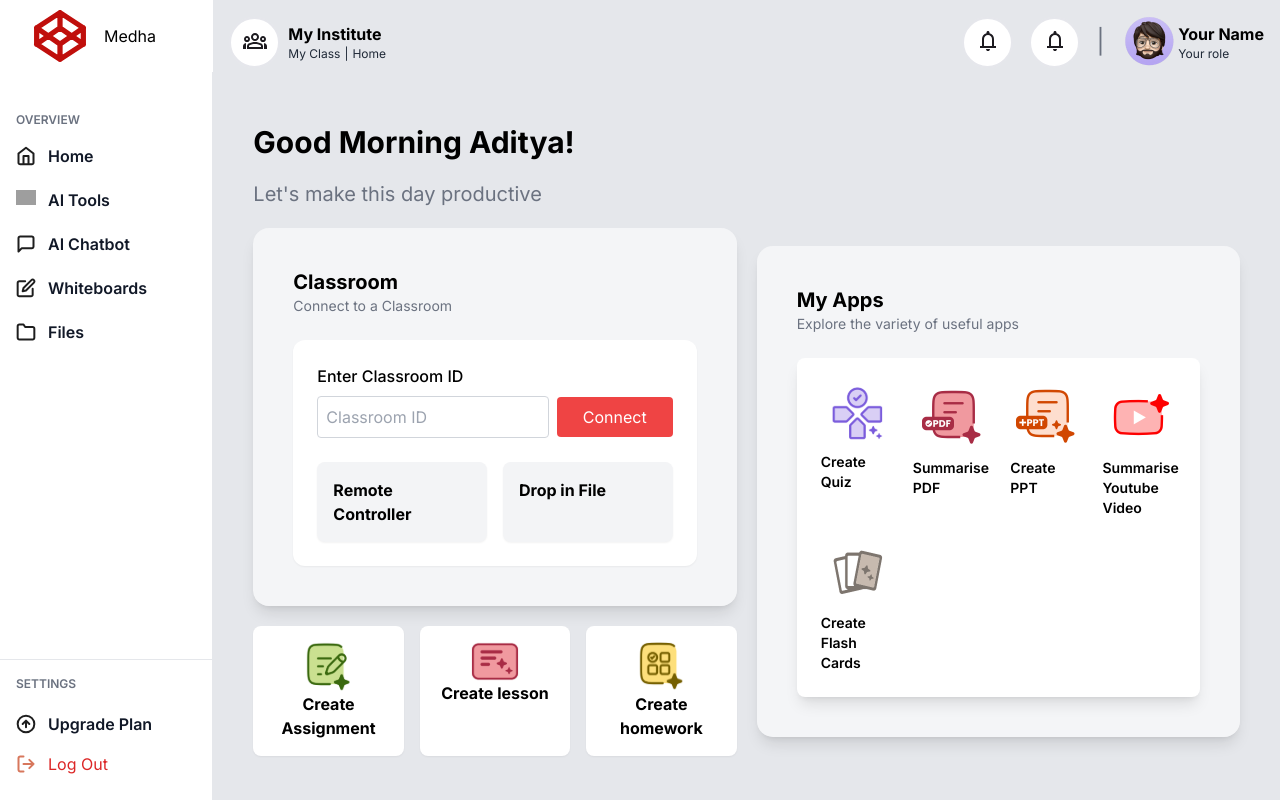
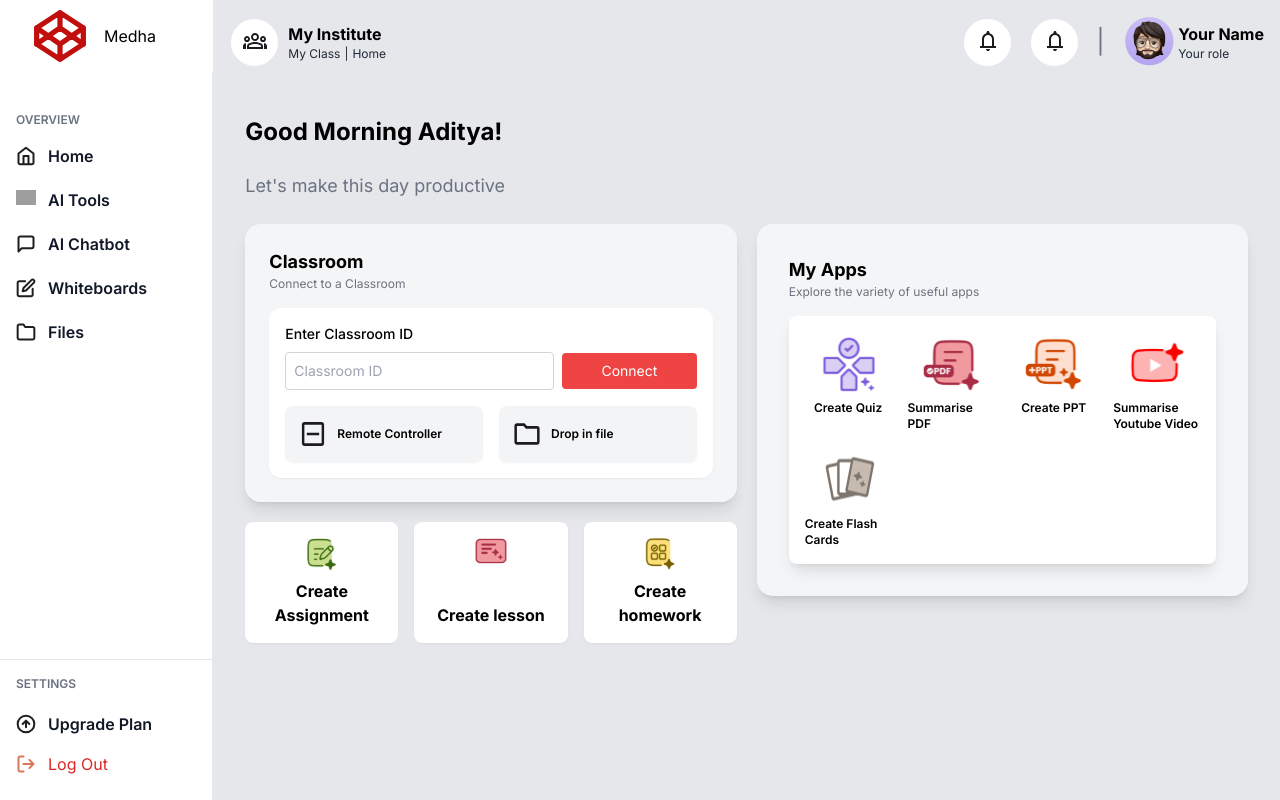
Before and after one commit to krVatsal/medha, a Next.js app: page / in a window 1280 px wide. Built offline with nearby package versions, Linux system fonts and the light colour scheme; grey boxes are pictures that could not be loaded.

Commit message:
Made home page more compact and less cluttered

```diff
--- a/src/app/page.tsx
+++ b/src/app/page.tsx
@@ -4,52 +4,55 @@ import MyAppsArea from "@/components/MyAppsArea";
 
 export default function Home() {
   return (
-    <div className="p-10 space-y-5">
+    <div className="p-8 space-y-6">
       {/* Greeting Section */}
-      <div className="text-3xl font-bold">Good Morning Aditya!</div>
-      <div className="text-xl text-gray-500">
+      <div className="text-2xl font-bold">Good Morning Aditya!</div>
+      <div className="text-lg text-gray-500">
         Let's make this day productive
       </div>
 
       {/* Main Content Section */}
-      <div className="grid grid-cols-2 gap-5">
+      <div className="flex space-x-5">
         {/* Left Column: Classroom and Assignment Buttons */}
-        <div className="flex flex-col space-y-5">
+        <div className="flex-1 flex flex-col space-y-5">
           <EnterClassroomArea />
 
           <div className="grid grid-cols-3 gap-4">
             <div className="bg-white p-4 text-base font-bold rounded-lg shadow-sm text-center flex flex-col items-center">
               <Image
                 src="/Create_assignment.svg"
-                width={48}
-                height={48}
+                width={32}
+                height={32}
                 alt="Create Assignment"
+                className="mb-2" // Margin bottom to create space between image and text
               />
-              <div>Create Assignment</div>
+              <div className="flex-grow flex items-end">Create Assignment</div>
             </div>
             <div className="bg-white p-4 text-base font-bold rounded-lg shadow-sm text-center flex flex-col items-center">
               <Image
                 src="/Create_lesson.svg"
-                width={48}
-                height={48}
+                width={32}
+                height={32}
                 alt="Create Lesson"
+                className="mb-2" // Margin bottom to create space between image and text
               />
-              <div>Create lesson</div>
+              <div className="flex-grow flex items-end">Create lesson</div>
             </div>
             <div className="bg-white p-4 text-base font-bold rounded-lg shadow-sm text-center flex flex-col items-center">
               <Image
                 src="/Create_homework.svg"
-                width={48}
-                height={48}
+                width={32}
+                height={32}
                 alt="Create Homework"
+                className="mb-2" // Margin bottom to create space between image and text
               />
-              <div>Create homework</div>
+              <div className="flex-grow flex items-end">Create homework</div>
             </div>
           </div>
         </div>
 
         {/* Right Column: My Apps Area */}
-        <div className="flex items-center justify-center">
+        <div className="flex-1 flex items-start justify-center">
           <MyAppsArea />
         </div>
       </div>
--- a/src/app/utils/dynamic.tsx
+++ b/src/app/utils/dynamic.tsx
@@ -1,6 +1,9 @@
 "use client";
 import React from "react";
-import Excalidraw, { convertToExcalidrawElements, ExcalidrawProps } from "@excalidraw/excalidraw";
+import Excalidraw, {
+  convertToExcalidrawElements,
+  ExcalidrawProps,
+} from "@excalidraw/excalidraw";
 
 import "@excalidraw/excalidraw/index.css";
 
--- a/src/components/EnterClassroomArea.tsx
+++ b/src/components/EnterClassroomArea.tsx
@@ -2,39 +2,49 @@ import React from "react";
 
 function EnterClassroomArea() {
   return (
-    <div className="bg-white bg-opacity-60 p-10 rounded-2xl shadow-lg">
-      <div className="flex flex-col mb-6">
-        <div className="text-xl font-bold">Classroom</div>
-        <div className="text-sm text-gray-500">Connect to a Classroom</div>
+    <div className="bg-white bg-opacity-60 p-6 rounded-2xl shadow-lg">
+      <div className="flex flex-col mb-4">
+        <div className="text-lg font-bold">Classroom</div>
+        <div className="text-xs text-gray-500">Connect to a Classroom</div>
       </div>
-      <div className="p-6 bg-white rounded-xl shadow-sm">
+      <div className="p-4 bg-white rounded-xl shadow-sm">
         <div className="grid grid-cols-1 gap-4">
           <form className="flex flex-col space-y-2">
-            <label htmlFor="classroom-id" className="font-medium">
+            <label htmlFor="classroom-id" className="font-medium text-sm">
               Enter Classroom ID
             </label>
             <div className="flex items-center space-x-2">
               <input
                 id="classroom-id"
                 type="text"
-                className="flex-grow w-2/3 p-2 border border-gray-300 rounded focus:outline-none focus:ring-2 focus:ring-blue-500"
+                className="flex-grow w-2/3 p-2 border border-gray-300 rounded text-sm focus:outline-none focus:ring-2 focus:ring-blue-500"
                 placeholder="Classroom ID"
               />
               <button
                 type="submit"
-                className="w-1/3 p-2 bg-red-500 text-white rounded hover:bg-red-600"
+                className="w-1/3 p-2 bg-red-500 text-white rounded text-sm hover:bg-red-600"
               >
                 Connect
               </button>
             </div>
           </form>
         </div>
-        <div className="mt-6 flex space-x-4">
-          <div className="flex-1 p-4 text-base font-bold bg-gray-100 rounded-lg shadow-sm">
-            Remote Controller
+        <div className="mt-4 flex space-x-4">
+          <div className="flex-1 p-3 text-xs font-semibold bg-gray-100 rounded-lg shadow-sm flex items-center">
+            <img
+              src="/Remote_controller.svg"
+              alt="Remote Controller"
+              className="w-8 h-8 mr-2"
+            />
+            <div>Remote Controller</div>
           </div>
-          <div className="flex-1 p-4 text-base font-bold bg-gray-100 rounded-lg shadow-sm">
-            Drop in File
+          <div className="flex-1 p-3 text-xs font-semibold bg-gray-100 rounded-lg shadow-sm flex items-center">
+            <img
+              src="/Drop_in_file.svg"
+              alt="Drop in file"
+              className="w-8 h-8 mr-2"
+            />
+            <div>Drop in file</div>
           </div>
         </div>
       </div>
--- a/src/components/MyAppsArea.tsx
+++ b/src/components/MyAppsArea.tsx
@@ -2,46 +2,43 @@ import React from "react";
 
 function MyAppsArea() {
   return (
-    <div className="bg-white bg-opacity-60 p-10 rounded-2xl shadow-lg">
-      <div className="flex flex-col mb-6">
-        <div className="text-xl font-bold">My Apps</div>
-        <div className="text-sm text-gray-500">
+    <div className="bg-white bg-opacity-60 p-8 rounded-2xl shadow-lg">
+      <div className="flex flex-col mb-4">
+        <div className="text-lg font-bold">My Apps</div>
+        <div className="text-xs text-gray-500">
           Explore the variety of useful apps
         </div>
       </div>
-      <div className="bg-white p-6 rounded-lg shadow-lg w-fit">
-        <div className="grid grid-cols-4 gap-6 justify-items-center">
+      <div className="bg-white p-4 rounded-lg shadow-lg w-fit">
+        <div className="grid grid-cols-4 gap-4 justify-items-center">
           {/* Placeholder for Create Quiz */}
-          <div className="flex flex-col items-center space-y-2">
-            <img src="/Create_quiz.svg" />
-            <div className="text-sm font-semibold">Create Quiz</div>
+          <div className="flex flex-col items-center space-y-1">
+            <img src="/Create_quiz.svg" className="w-16 h-16" />
+            <div className="text-xs font-semibold">Create Quiz</div>
           </div>
 
           {/* Placeholder for Summarise PDF */}
-          <div className="flex flex-col items-center space-y-2">
-            <img src="/Summarize_pdf.svg" />
-            <div className="text-sm font-semibold">Summarise PDF</div>
+          <div className="flex flex-col items-center space-y-1">
+            <img src="/Summarize_pdf.svg" className="w-16 h-16" />
+            <div className="text-xs font-semibold">Summarise PDF</div>
           </div>
 
           {/* Placeholder for Create PPT */}
-          <div className="flex flex-col items-center space-y-2">
-            <img src="/Create_ppt.svg" />
-
-            <div className="text-sm font-semibold">Create PPT</div>
+          <div className="flex flex-col items-center space-y-1">
+            <img src="/Create_ppt.svg" className="w-16 h-16" />
+            <div className="text-xs font-semibold">Create PPT</div>
           </div>
 
           {/* Placeholder for Summarise Youtube Video */}
-          <div className="flex flex-col items-center space-y-2">
-            <img src="/Summarize_yt.svg" />
-
-            <div className="text-sm font-semibold">Summarise Youtube Video</div>
+          <div className="flex flex-col items-center space-y-1">
+            <img src="/Summarize_yt.svg" className="w-16 h-16" />
+            <div className="text-xs font-semibold">Summarise Youtube Video</div>
           </div>
 
           {/* Placeholder for Create Flash Cards */}
-          <div className="flex flex-col items-center justify-center space-y-2 col-span-1">
-            <img src="/Create_flash_cards.svg" />
-
-            <div className="text-sm font-semibold">Create Flash Cards</div>
+          <div className="flex flex-col items-center justify-center space-y-1 col-span-1">
+            <img src="/Create_flash_cards.svg" className="w-16 h-16" />
+            <div className="text-xs font-semibold">Create Flash Cards</div>
           </div>
         </div>
       </div>
```
Also changed, not shown: public/Drop_in_file.svg (added), public/Remote_controller.svg (added).
